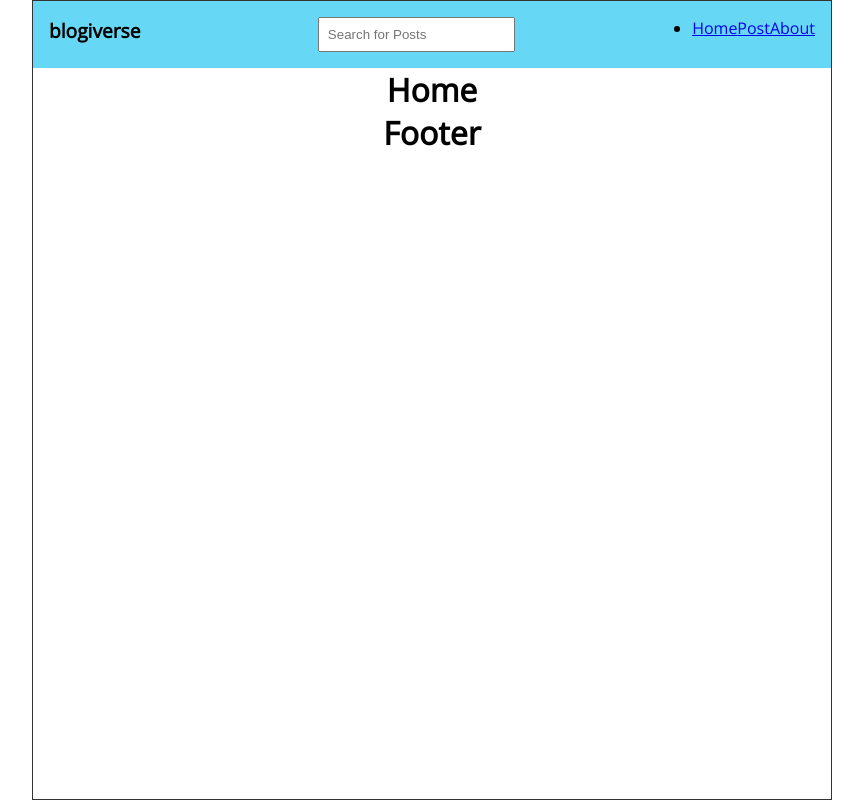
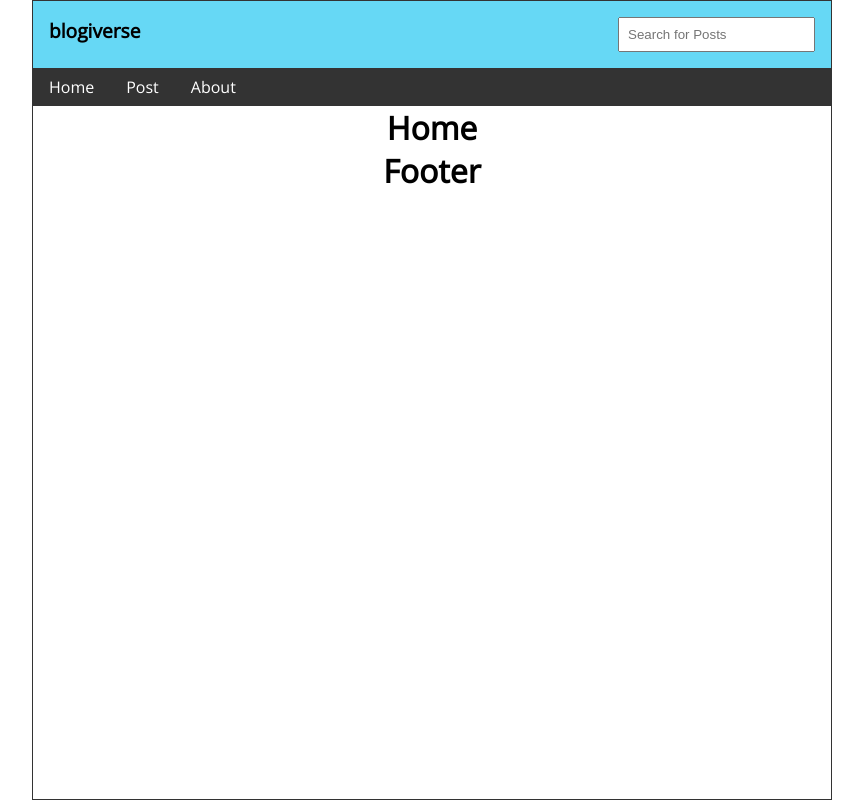
Before and after one commit to 0xprasanth/blogiverse, a React (Create React App) app: page / in a window 1280 px wide. Shown: the whole page, without its empty margins (208-1071 px from the left). Built offline with nearby package versions, Linux system fonts and the light colour scheme; the HTML template or start-up script is replaced by a standard one.

Commit message:
feat(style): add nav and header styles.
Next: Work on search item list

```diff
--- a/src/components/Nav.js
+++ b/src/components/Nav.js
@@ -21,14 +21,18 @@ const Nav = ({search, setSearch}) => {
           />
 
       </form>
-      <ul>
+    </nav>
+      <ul className='pagenition'>
         <li>
           <Link to={'/'}>Home</Link>
+        </li>
+        <li>
           <Link to={'/post'}>Post</Link>
+        </li>
+        <li>
           <Link to={'/about'}>About</Link>
         </li>
       </ul>
-    </nav>
 
     </>
 
--- a/src/index.css
+++ b/src/index.css
@@ -18,6 +18,7 @@ body {
   justify-content: center;
   align-items: center;
   min-height: 100vh;
+  /* background-color: #eee; */
 }
 
 #root{
@@ -61,6 +62,45 @@ body {
   background-color: #66d8f5;
 }
 
+.pagenition{
+  padding: .5rem;
+  width: 100%;
+  display: flex;
+  flex-direction: row;
+  justify-content: flex-start;
+  background-color: #333;
+  flex-wrap: nowrap;
+  align-items: center;
+  vertical-align: center;
+}
+
+.pagenition li{
+  color: #fff;
+  list-style-type: none;
+  padding-right: 1rem;
+  /* padding: .5rem; */
+}
+
+.pagenition li a{
+  text-decoration: none;
+  color: #fff;
+  padding: .5rem;
+  overflow: hidden;
+/* }
+.pagenition li:hover a{
+  background-color: white;
+  color: #333;
+  cursor: pointer; */
+}
+.pagenition li:hover a,
+.pagenition li:focus a{
+  background-color: #eee;
+  color: #333;
+  cursor: pointer;
+}
+
+
+
 .searchForm input{
   padding: .5rem;
 }
```
